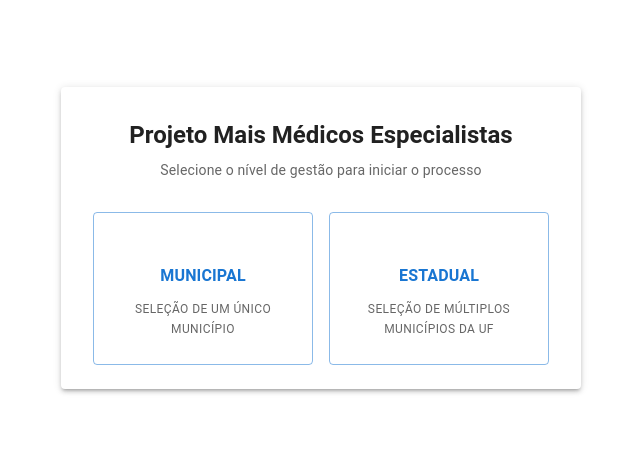
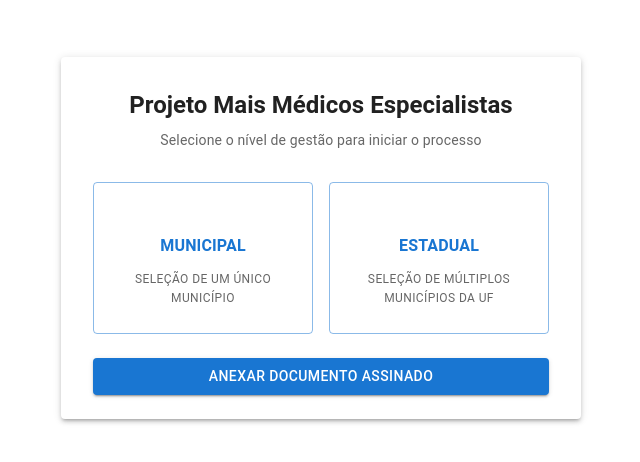
Before and after one commit to ArturLeaI/fomulario_recurso, a React (Vite) app: page / in a window 1280 px wide. Shown: the part 162-624 px from the top of the page, without its empty margins (319-959 px from the left). Built offline with nearby package versions, Linux system fonts and the light colour scheme; some icons are missing.

Commit message:
Resolve conflitos antes do push

```diff
--- a/src/pages/home.tsx
+++ b/src/pages/home.tsx
@@ -1,4 +1,4 @@
-import { useCallback } from "react";
+import { useCallback, useState } from "react";
 import { useNavigate } from "react-router-dom";
 import {
   Box,
@@ -12,12 +12,11 @@ import PublicIcon from "@mui/icons-material/Public";
 
 export type NivelGestao = "municipal" | "estadual";
 
-// Função utilitária para salvar o nível no sessionStorage
+// Funções utilitárias
 export const salvarNivelGestao = (nivel: NivelGestao) => {
   sessionStorage.setItem("nivelGestao", nivel);
 };
 
-// Função utilitária para ler o nível salvo
 export const obterNivelGestao = (): NivelGestao | null => {
   const nivel = sessionStorage.getItem("nivelGestao");
   return nivel === "municipal" || nivel === "estadual" ? nivel : null;
@@ -25,8 +24,9 @@ export const obterNivelGestao = (): NivelGestao | null => {
 
 export default function Home() {
   const navigate = useNavigate();
+  const [arquivo, setArquivo] = useState<File | null>(null);
 
-  // Função de seleção de nível
+  // Seleção de nível
   const handleSelectNivel = useCallback(
     (nivel: NivelGestao) => {
       salvarNivelGestao(nivel);
@@ -35,9 +35,16 @@ export default function Home() {
     [navigate]
   );
 
-  // Botões de seleção configuráveis
-  const botoes: { nivel: NivelGestao; title: string; subtitle: string; icon: React.ReactNode; }[] =
-    [
+  // Seleção de arquivo
+  const handleFileChange = (event: React.ChangeEvent<HTMLInputElement>) => {
+    if (event.target.files && event.target.files[0]) {
+      setArquivo(event.target.files[0]);
+      console.log("Arquivo selecionado:", event.target.files[0]);
+    }
+  };
+
+  // Botões de seleção
+  const botoes: { nivel: NivelGestao; title: string; subtitle: string; icon: React.ReactNode }[] = [
     {
       nivel: "municipal",
       title: "Municipal",
@@ -65,29 +72,15 @@ export default function Home() {
     >
       <Card sx={{ width: "100%", maxWidth: 520, boxShadow: 3 }}>
         <CardContent sx={{ p: 4 }}>
-          <Typography
-            variant="h5"
-            fontWeight={600}
-            textAlign="center"
-            gutterBottom
-          >
+          <Typography variant="h5" fontWeight={600} textAlign="center" gutterBottom>
             Projeto Mais Médicos Especialistas
           </Typography>
 
-          <Typography
-            variant="body2"
-            color="text.secondary"
-            textAlign="center"
-            mb={4}
-          >
+          <Typography variant="body2" color="text.secondary" textAlign="center" mb={4}>
             Selecione o nível de gestão para iniciar o processo
           </Typography>
 
-          <Box
-            display="grid"
-            gridTemplateColumns={{ xs: "1fr", sm: "1fr 1fr" }}
-            gap={2}
-          >
+          <Box display="grid" gridTemplateColumns={{ xs: "1fr", sm: "1fr 1fr" }} gap={2} mb={3}>
             {botoes.map((botao) => (
               <Button
                 key={botao.nivel}
@@ -109,6 +102,20 @@ export default function Home() {
               </Button>
             ))}
           </Box>
+
+          {/* Botão para anexar arquivo */}
+          <input
+            type="file"
+            id="file-upload"
+            style={{ display: "none" }}
+            onChange={handleFileChange}
+            accept=".pdf,.doc,.docx"
+          />
+          <label htmlFor="file-upload">
+            <Button variant="contained" component="span" fullWidth>
+              {arquivo ? `Arquivo selecionado: ${arquivo.name}` : "Anexar Documento Assinado"}
+            </Button>
+          </label>
         </CardContent>
       </Card>
     </Box>
```
Lines whose indentation alone changed are shown as unchanged.
